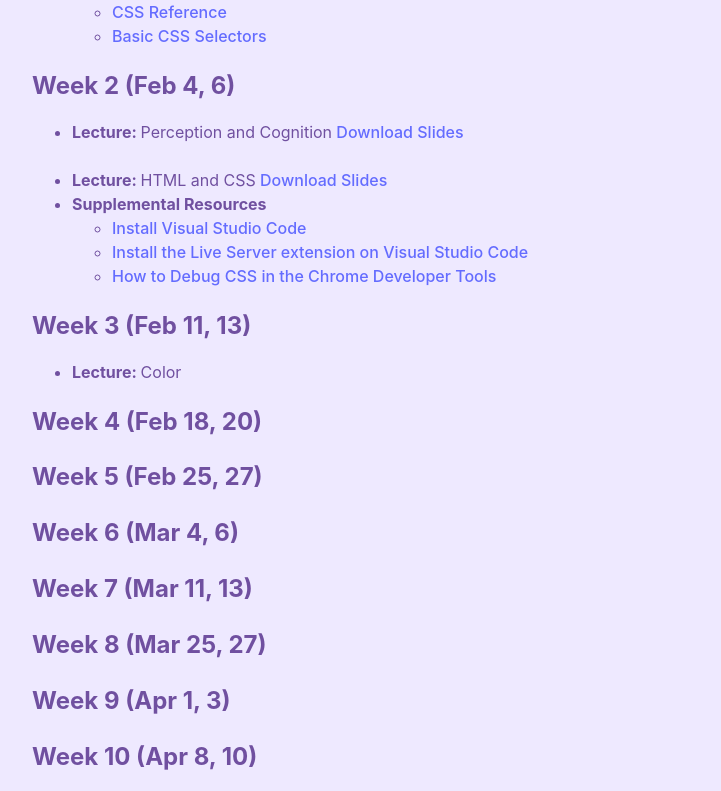
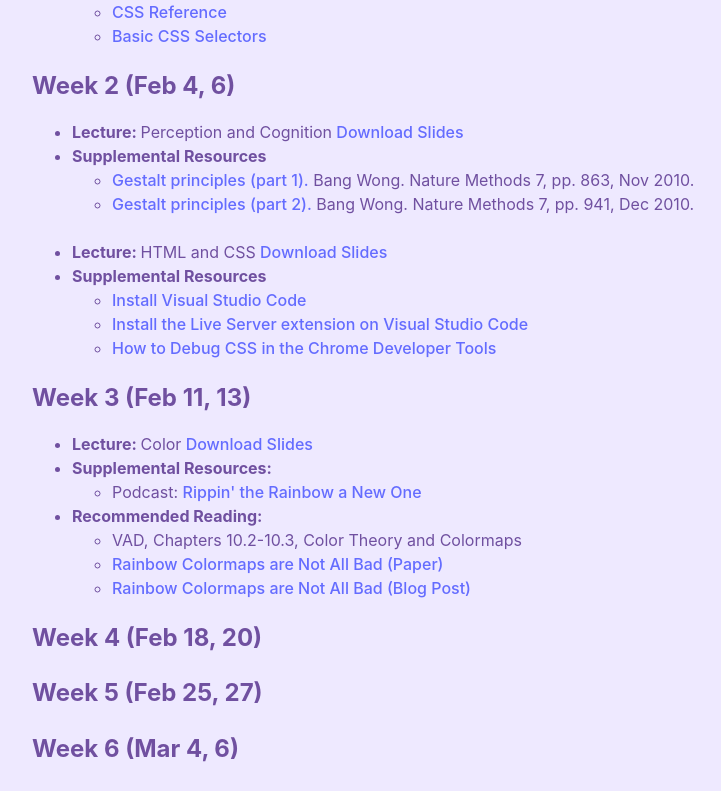
Before and after one commit to hamza-elhamdadi/cs-571-spring-2025, a React (Vite) app: page /#/schedule in a window 1280 px wide. Shown: the part 570-1361 px from the top of the page, without its empty margins (96-817 px from the left). Built offline with nearby package versions, Linux system fonts and the light colour scheme.

Commit message:
week 3 color slides posted

```diff
--- a/src/Schedule.jsx
+++ b/src/Schedule.jsx
@@ -71,6 +71,13 @@ function Schedule() {
               downloadPdf('slides/week_2_slides.pdf', 'CS 571 - Week 2 Slides - Perception and Cognition.pdf')
             }}> Download Slides</a>
           </li>
+          <li>
+            <b>Supplemental Resources</b>
+            <ul>
+              <li><a target='_blank' href="https://www.nature.com/nmeth/journal/v7/n11/full/nmeth1110-863.html">Gestalt principles (part 1).</a> Bang Wong. Nature Methods 7, pp. 863, Nov 2010.</li>
+              <li><a target='_blank' href="http://www.nature.com/nmeth/journal/v7/n12/full/nmeth1210-941.html">Gestalt principles (part 2).</a> Bang Wong. Nature Methods 7, pp. 941, Dec 2010.</li>
+            </ul>
+          </li>
           <br />
           <li>
             <b>Lecture: </b> HTML and CSS
@@ -81,16 +88,35 @@ function Schedule() {
           <li>
             <b>Supplemental Resources</b>
             <ul>
-              <li><a href="https://code.visualstudio.com">Install Visual Studio Code</a></li>
-              <li><a href="https://www.geeksforgeeks.org/how-to-enable-live-server-on-visual-studio-code/">Install the Live Server extension on Visual Studio Code</a></li>
-              <li><a href="https://developer.chrome.com/docs/devtools/css">How to Debug CSS in the Chrome Developer Tools</a></li>
+              <li><a target='_blank' href="https://code.visualstudio.com">Install Visual Studio Code</a></li>
+              <li><a target='_blank' href="https://www.geeksforgeeks.org/how-to-enable-live-server-on-visual-studio-code/">Install the Live Server extension on Visual Studio Code</a></li>
+              <li><a target='_blank' href="https://developer.chrome.com/docs/devtools/css">How to Debug CSS in the Chrome Developer Tools</a></li>
             </ul>
           </li>
 
         </ul>
         <h2 className='section-header'>Week 3 (Feb 11, 13)</h2>
         <ul>
-          <li><b>Lecture: </b> Color</li>
+          <li>
+            <b>Lecture: </b> Color
+            <a href="#/schedule" onClick={() => {
+              downloadPdf('slides/week_3_slides_color.pdf', 'CS 571 - Week 3 Slides - Color.pdf')
+            }}> Download Slides</a>
+          </li>
+          <li>
+            <b>Supplemental Resources: </b>
+            <ul>
+              <li>Podcast: <a target='_blank' href="https://radiolab.org/podcast/211178-rip-rainbow">Rippin' the Rainbow a New One</a></li>
+            </ul>
+          </li>
+          <li>
+            <b>Recommended Reading: </b>
+            <ul>
+              <li>VAD, Chapters 10.2-10.3, Color Theory and Colormaps</li>
+              <li><a target='_blank' href="https://www.computer.org/csdl/magazine/cg/2023/03/10128890/1NdJMHqISnS">Rainbow Colormaps are Not All Bad (Paper)</a></li>
+              <li><a target='_blank' href="https://eagereyes.org/blog/2023/rainbow-colormaps-are-not-all-bad-paper">Rainbow Colormaps are Not All Bad (Blog Post)</a></li>
+            </ul>
+          </li>
         </ul>
         <h2 className='section-header'>Week 4 (Feb 18, 20)</h2>
         <h2 className='section-header'>Week 5 (Feb 25, 27)</h2>
```
Also changed, not shown: 1 other file (tests, documents, lock files or other folders).
